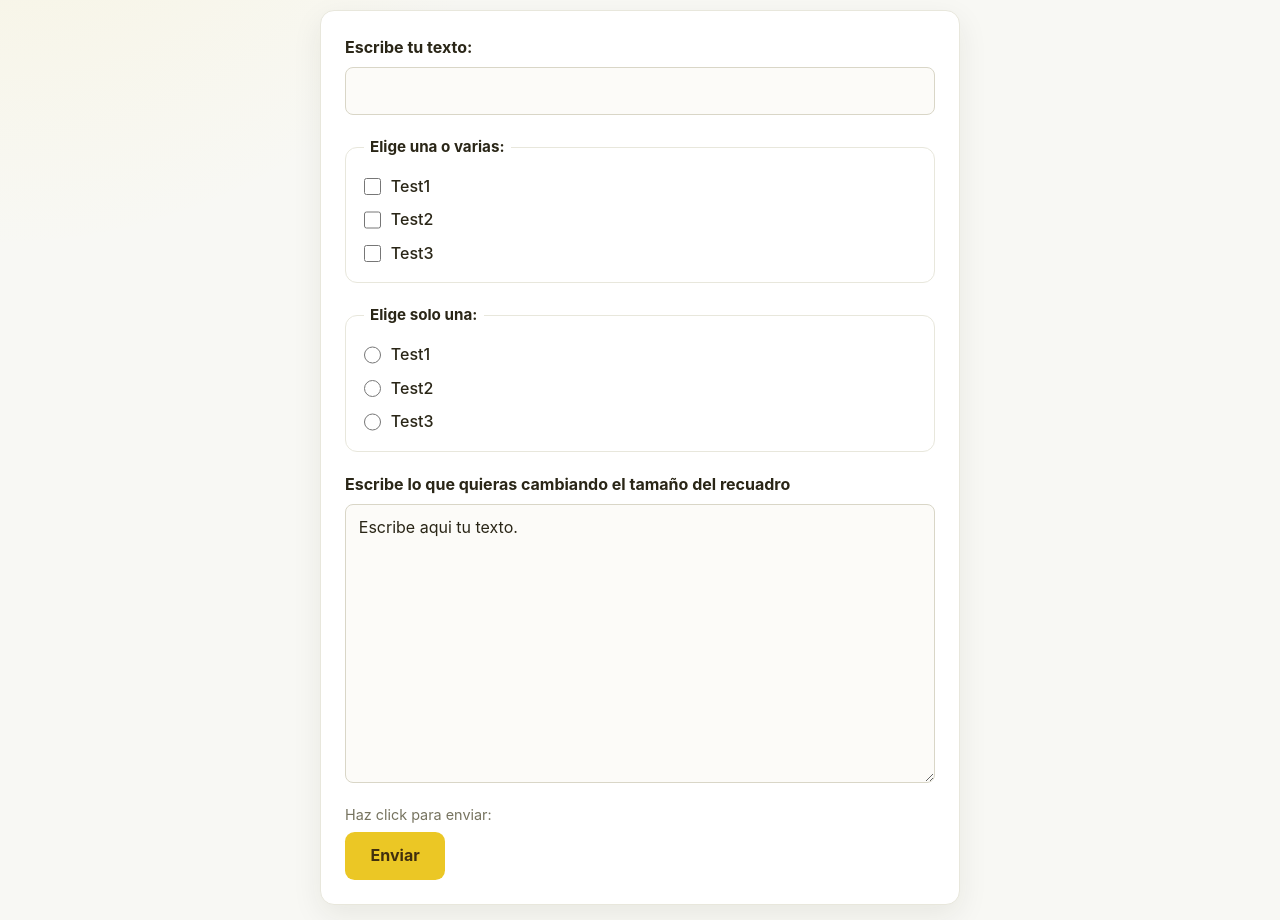
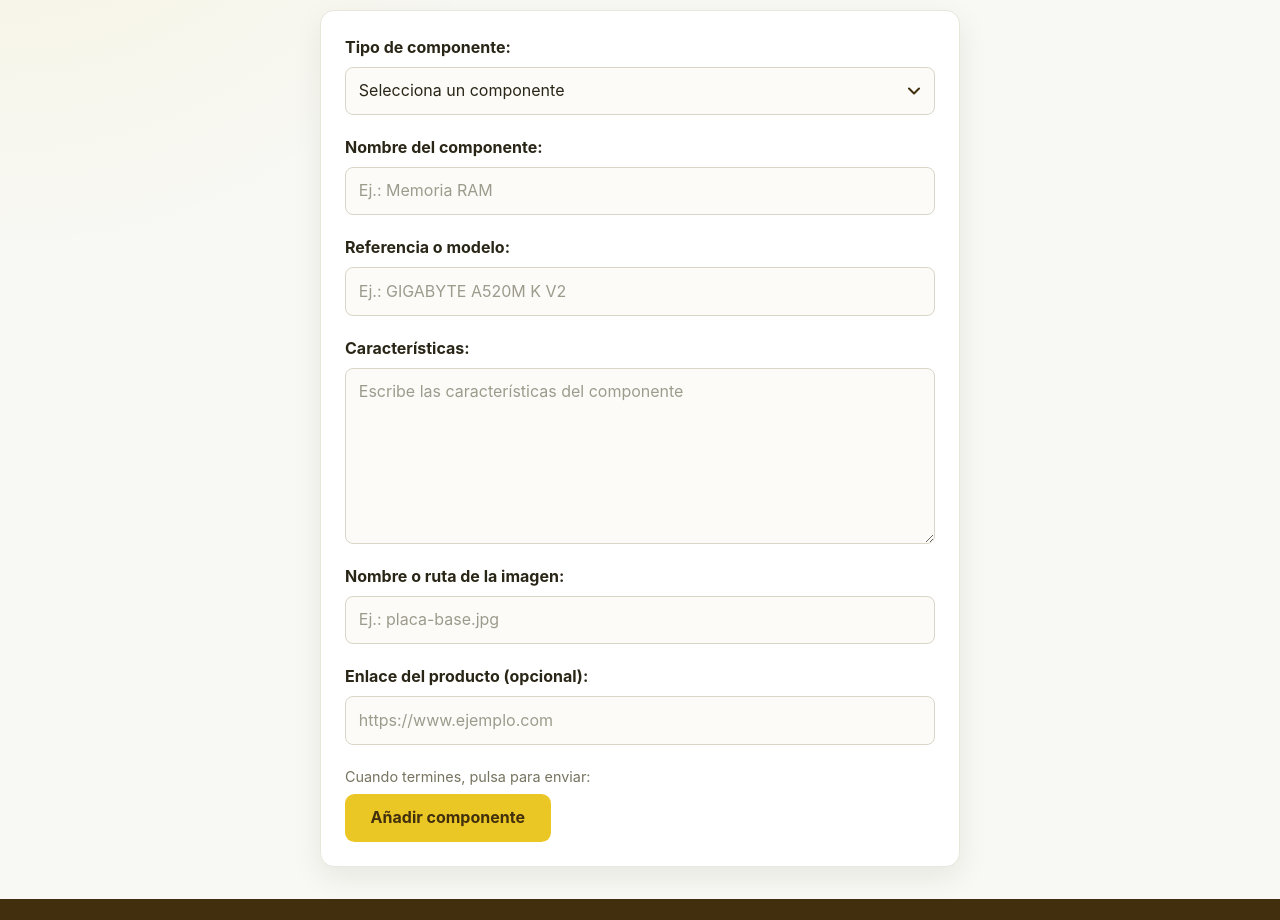
Before and after one commit to dllopezm/Equipo-A, a plain HTML site: page pagina-web/proyecto0/html/forms.html in a window 1280 px wide. Shown: the part 309-1229 px from the top of the page. Drawn offline with Linux system fonts and the light colour scheme.

Commit message:
Update forms.html

```diff
--- a/pagina-web/proyecto0/html/forms.html
+++ b/pagina-web/proyecto0/html/forms.html
@@ -5,7 +5,7 @@
     <meta charset="UTF-8">
     <meta name="viewport" content="width=device-width, initial-scale=1.0">
     <meta name="description" content="Formulario de prueba del Equipo-A">
-    <title>Formulario Test | Equipo-A</title>
+    <title>Formulario | Equipo-A</title>
     <link rel="stylesheet" href="../css/proyecto.css">
 </head>
 
@@ -18,9 +18,9 @@
 
             <section class="header-text">
                 <p class="header-equipo">EQUIPO-A</p>
-                <h1>PRUEBA DE FORMULARIO</h1>
+                <h1>AÑADIR COMPONENTES</h1>
                 <p class="header-subtitle">
-                    Formulario de prueba con los distintos tipos de campos
+                    Formulario para añadir nuevos componentes al inventario
                 </p>
             </section>
         </section>
@@ -38,49 +38,71 @@
     <!-- CONTENIDO PRINCIPAL -->
     <main class="inventory-area">
         <section id="formulario" class="narrow" aria-labelledby="form-title">
-            <h2 id="form-title" class="section-title">Formulario</h2>
+            <h2 id="form-title" class="section-title">Nuevo componente</h2>
 
             <form class="formulario" action="../html/gracias.html">
 
-                <!-- Caja de texto -->
+                <!-- Tipo de componente -->
                 <div class="campo">
-                    <label for="test">Escribe tu texto:</label>
-                    <input type="text" id="test" name="test">
+                    <label for="componente">Tipo de componente:</label>
+                    <select id="componente" name="componente">
+                        <option value="">Selecciona un componente</option>
+                        <option value="cpu">CPU</option>
+                        <option value="ram">RAM</option>
+                        <option value="placa-base">Placa base</option>
+                        <option value="gpu">GPU</option>
+                        <option value="fuente">Fuente de alimentación</option>
+                        <option value="disco">Disco duro</option>
+                        <option value="refrigeracionaire">Refrigeracion CPU por aire</option>
+                        <option value="refrigeracionliquida">Refrigeracion CPU por liquido</option>
+                        <option value="ventilador">Ventilador</option>
+                        <option value="cable">Cable de alimentación</option>
+                        <option value="bateria">Batería BIOS</option>
+                        <option value="otro">Otro</option>
+                    </select>
                 </div>
 
-                <!-- Checkbox -->
-                <fieldset>
-                    <legend>Elige una o varias:</legend>
-                    <div class="opcion"><input type="checkbox" id="test1" name="test1"><label for="test1">Test1</label></div>
-                    <div class="opcion"><input type="checkbox" id="test2" name="test2"><label for="test2">Test2</label></div>
-                    <div class="opcion"><input type="checkbox" id="test3" name="test3"><label for="test3">Test3</label></div>
-                </fieldset>
+                <!-- Nombre del componente -->
+                <div class="campo">
+                    <label for="nombre">Nombre del componente:</label>
+                    <input type="text" id="nombre" name="nombre" placeholder="Ej.: Memoria RAM">
+                </div>
 
-                <!-- Radio -->
-                <fieldset>
-                    <legend>Elige solo una:</legend>
-                    <div class="opcion"><input type="radio" id="radio1" name="test4" value="Test1"><label for="radio1">Test1</label></div>
-                    <div class="opcion"><input type="radio" id="radio2" name="test4" value="Test2"><label for="radio2">Test2</label></div>
-                    <div class="opcion"><input type="radio" id="radio3" name="test4" value="Test3"><label for="radio3">Test3</label></div>
-                </fieldset>
+                <!-- Referencia -->
+                <div class="campo">
+                    <label for="referencia">Referencia o modelo:</label>
+                    <input type="text" id="referencia" name="referencia" placeholder="Ej.: GIGABYTE A520M K V2">
+                </div>
 
-                <!-- Text Area -->
+                <!-- Características -->
                 <div class="campo">
-                    <label for="message">Escribe lo que quieras cambiando el tamaño del recuadro</label>
-                    <textarea id="message" name="message" rows="10">Escribe aqui tu texto.</textarea>
+                    <label for="caracteristicas">Características:</label>
+                    <textarea id="caracteristicas" name="caracteristicas" rows="6" placeholder="Escribe las características del componente"></textarea>
+                </div>
+
+                <!-- Imagen -->
+                <div class="campo">
+                    <label for="imagen">Nombre o ruta de la imagen:</label>
+                    <input type="text" id="imagen" name="imagen" placeholder="Ej.: placa-base.jpg">
+                </div>
+
+                <!-- Enlace -->
+                <div class="campo">
+                    <label for="enlace">Enlace del producto (opcional):</label>
+                    <input type="url" id="enlace" name="enlace" placeholder="https://www.ejemplo.com">
                 </div>
 
                 <!-- Botón de enviar -->
                 <div class="campo">
-                    <p class="ayuda">Haz click para enviar:</p>
-                    <input class="boton" type="submit" value="Enviar">
+                    <p class="ayuda">Cuando termines, pulsa para enviar:</p>
+                    <input class="boton" type="submit" value="Añadir componente">
                 </div>
 
             </form>
         </section>
     </main>
 
-    <!-- PIE DE PÁGINA -->
+        <!-- PIE DE PÁGINA -->
     <footer class="site-footer" id="informacion">
         <section class="footer-content">
             <img class="footer-logo" src="../img/CD.png" alt="Logo del Campus Digital">
```
